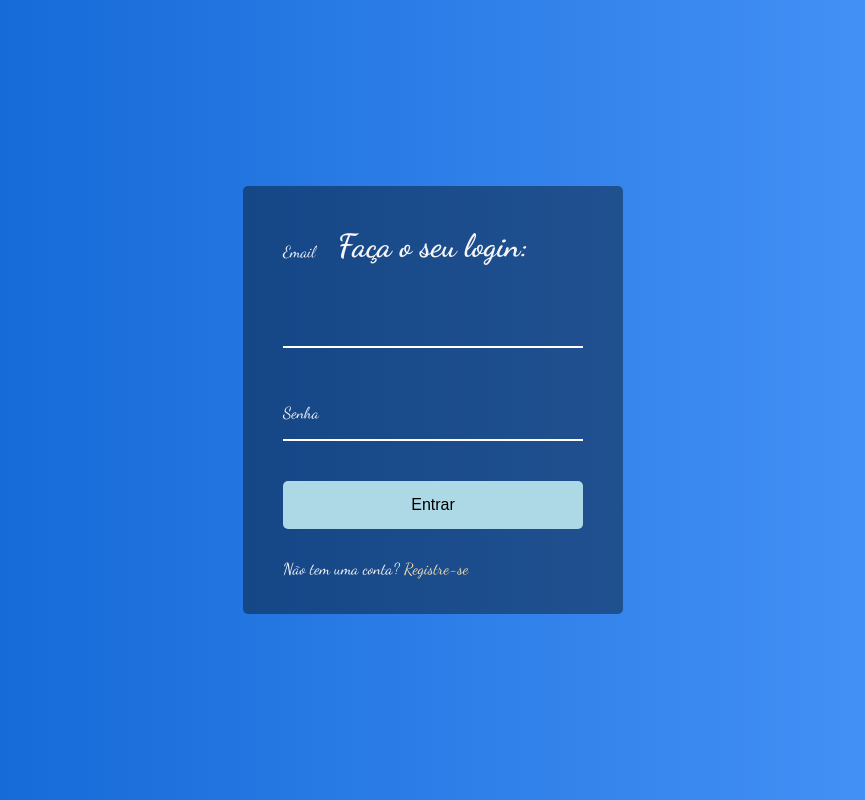
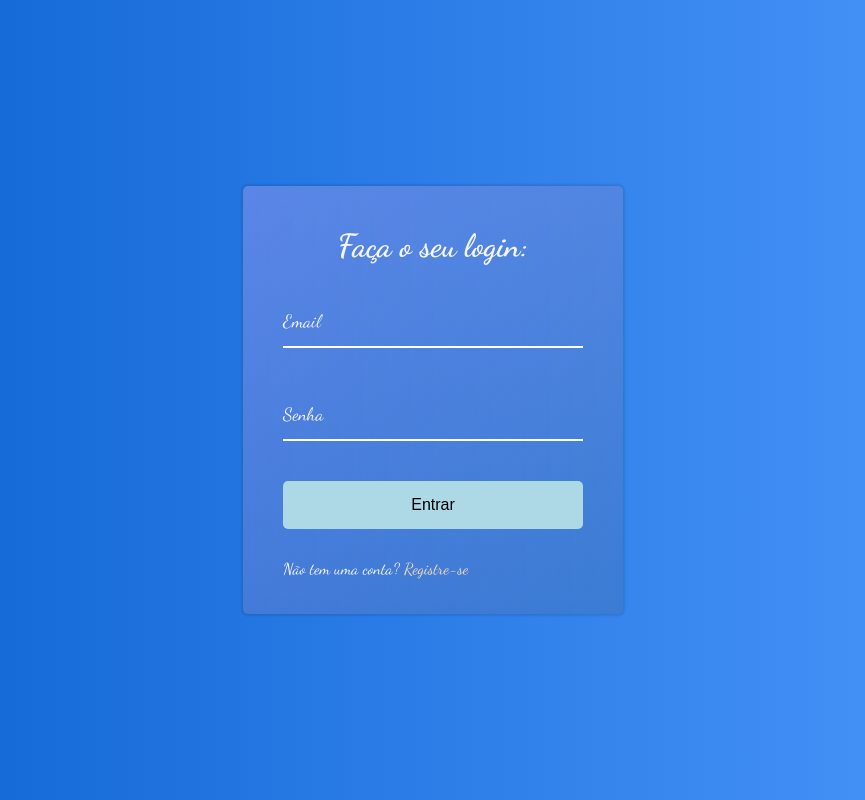
Before and after one commit to brunohbr/50Days_Day08, a plain HTML site: page index.html in a window 1280 px wide. Shown: the whole page, without its empty margins (207-1072 px from the left). Drawn offline with Linux system fonts and the light colour scheme; a web font is replaced by a local one.

Commit message:
projeto pronto

```diff
--- a/index.html
+++ b/index.html
@@ -9,9 +9,9 @@
   </head>
   <body>
     <div class="container">
+        <h1>Faça o seu login:</h1>
       <form>
         <div class="form-control">
-          <h1>Faça o seu login:</h1>
           <input type="text" required />
           <label>Email</label>
         </div>
--- a/script.js
+++ b/script.js
@@ -0,0 +1,8 @@
+const labels = document.querySelectorAll('.form-control label')
+
+labels.forEach(label => {
+    label.innerHTML = label.innerText
+    .split('')
+    .map((letter, idx) => `<span style="transition-delay:${idx*50}ms">${letter}</span>`)
+    .join('')
+})
--- a/style.css
+++ b/style.css
@@ -18,10 +18,14 @@ body{
 }
 
 .container{
-    background-color: rgba(0,0,0,0.4);
+    background: linear-gradient(
+        to right bottom,
+         rgba(177, 160, 240, 0.4),
+         rgba(81, 88, 110, 0.2) );
     padding: 20px 40px;
     border-radius: 5px;
-
+    backdrop-filter: blur(0.5rem);
+    box-shadow: 0 0 2px 2px rgba(0, 0, 0, 0.1) ;
 }
 
 .container h1{
@@ -54,11 +58,11 @@ body{
 .text{
     margin-top: 30px;
 }
-.form-control{
+.form-control {
     position: relative;
     margin: 20px 0 40px;
     width: 300px;
-}
+  }
 
 .form-control input{
     background-color: transparent;
@@ -73,6 +77,7 @@ body{
 
 .form-control input:focus, .form-control input:valid{
     outline: 0;
+    border-bottom-color:lightblue ;
 
 }
 
@@ -81,3 +86,17 @@ body{
     top: 15px;
     left: 0;
 }
+
+.form-control label span{
+    display: inline-block;
+    font-size: 18px;
+    min-width: 5px;
+    transition: 0.3s cubic-bezier(0.67, -0.55, 0.265, 1.55);
+}
+
+.form-control input:focus + label span,
+.form-control input:valid + label span
+{
+color: lightblue;
+transform: translateY(-30px);
+}
```
